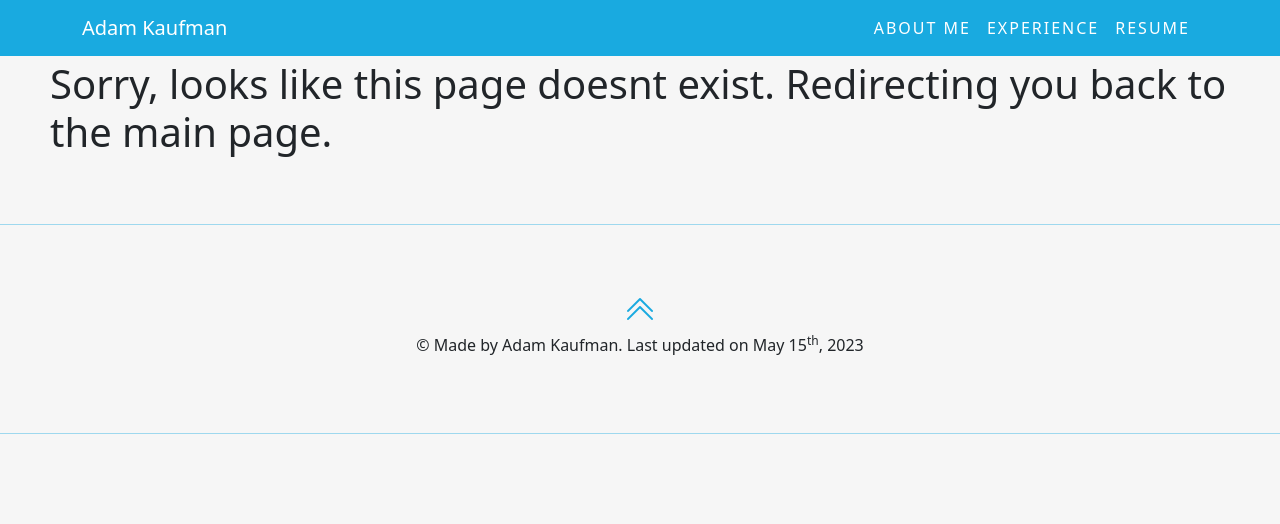
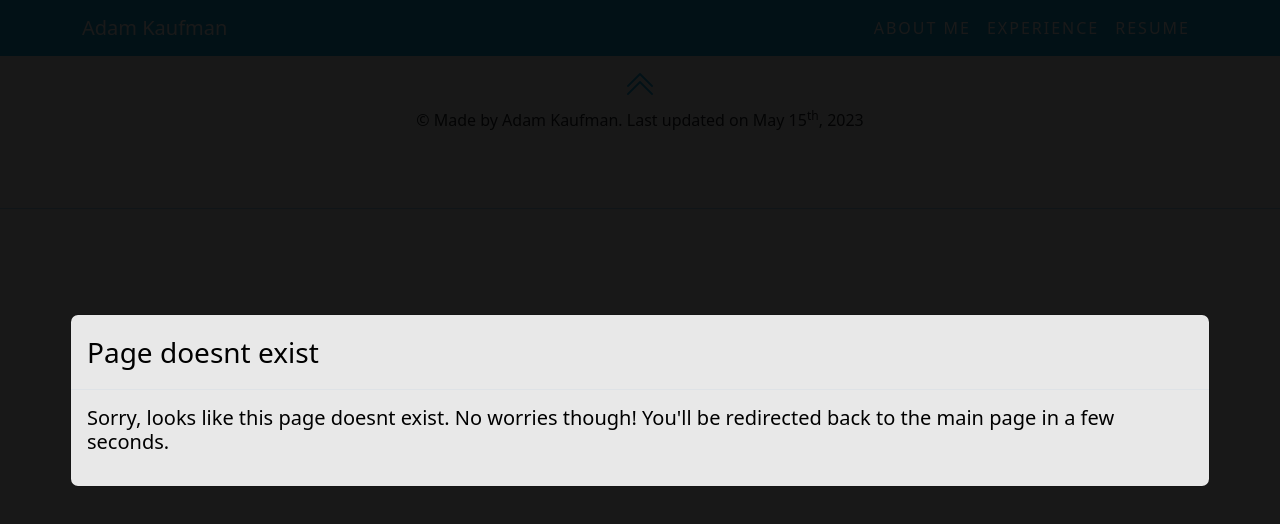
Before and after one commit to awk11/Adam-Website, a Vue app in the folder Adam-Website/: page /about in a window 1280 px wide. Shown: the top 524 px of the page. Built offline with nearby package versions, Linux system fonts and the light colour scheme.

Commit message:
code and text cleanup plus finalize layout to 404 page

```diff
--- a/Adam-Website/src/App.vue
+++ b/Adam-Website/src/App.vue
@@ -14,9 +14,6 @@ import { RouterLink, RouterView } from 'vue-router'
 					<li class="nav-item"><a class="nav-link" href="#about">ABOUT ME</a></li>
 					<li class="nav-item"><a class="nav-link" href="#experience">EXPERIENCE</a></li>
 					<li class="nav-item"><a class="nav-link" href="#resume">RESUME</a></li>
-					<!-- <li class="nav-item"><RouterLink to="/" class="nav-link">Home</RouterLink></li>
-					<li class="nav-item"><RouterLink to="/about" class="nav-link">About</RouterLink></li>
-					<li class="nav-item"><RouterLink to="/testing" class="nav-link">Test</RouterLink></li> -->
 				</ul>
 			</div>
     </div>
--- a/Adam-Website/src/views/404View.vue
+++ b/Adam-Website/src/views/404View.vue
@@ -1,6 +1,28 @@
+<script setup>
+import { onMounted } from 'vue';
+import Modal from 'bootstrap/js/dist/modal.js'
+
+onMounted(() => {
+	const errorModal = new Modal('#NotFoundError');
+	errorModal.show();
+})
+
+</script>
+
 <template>
-	<div class="section">
-		<h1>Sorry, looks like this page doesnt exist. Redirecting you back to the main page.</h1>
-		<meta http-equiv="refresh" content="10;url=/" />
+	<div id="NotFoundError" class="modal fade" data-bs-backdrop="static" data-bs-keyboard="false" tabindex="-1" aria-labelledby="ErrorModalLabel" aria-hidden="true">
+		<div class="modal-dialog modal-dialog-centered modal-xl">
+			<div class="modal-content">
+				<div class="modal-header">
+					<h1 class="modal-title fs-3" id="staticBackdropLabel">Page doesnt exist</h1>
+				</div>
+				<div class="modal-body">
+					<h5>
+						Sorry, looks like this page doesnt exist. No worries though! You'll be redirected back to the main page in a few seconds.
+					</h5>
+				</div>
+			</div>
+		</div>
 	</div>
+	<meta http-equiv="refresh" content="10;url=/" />
 </template>
```
Also changed, not shown: 2 other files (tests, documents, lock files or other folders).
